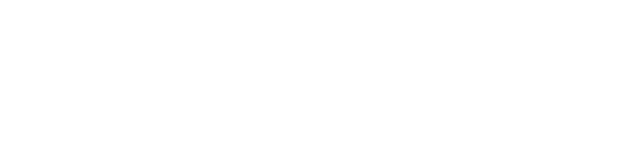
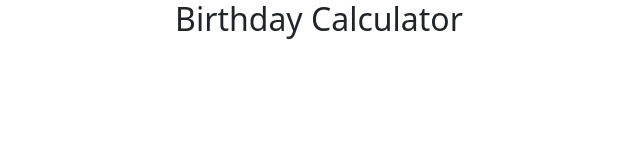
Before and after one commit to KamauDev-maker/Birthday-Calculator, a plain HTML site: page index.html in a window 1280 px wide. Shown: the whole page, without its empty margins (321-961 px from the left). Drawn offline with nearby package versions, Linux system fonts and the light colour scheme.

Commit message:
creating the main container with a title

```diff
--- a/index.html
+++ b/index.html
@@ -6,9 +6,16 @@
     <meta name="viewport" content="width=device-width, initial-scale=1.0">
     <link rel="stylesheet" href="https://cdn.jsdelivr.net/npm/bootstrap@5.1.3/dist/css/bootstrap.min.css">
     <link rel="stylesheet" href="style.css">
-    <title>Birthday Calculator</title>
+    <title>Calculator</title>
 </head>
 <body>
+    <form>
+        <div class="container">
+            <div class="input_box">
+                <h2 class="text-center">Birthday Calculator</h2>
+            </div>
+        </div>
+    </form>
 
 </body>
 </html>
```
